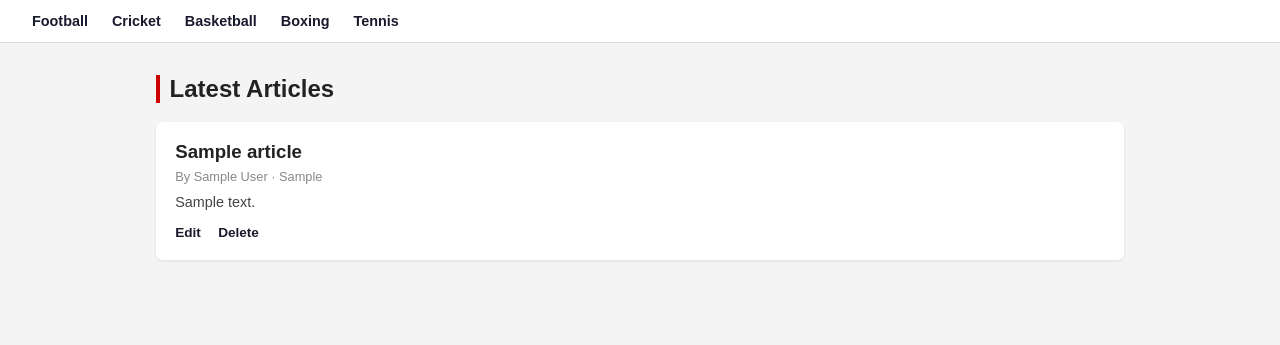
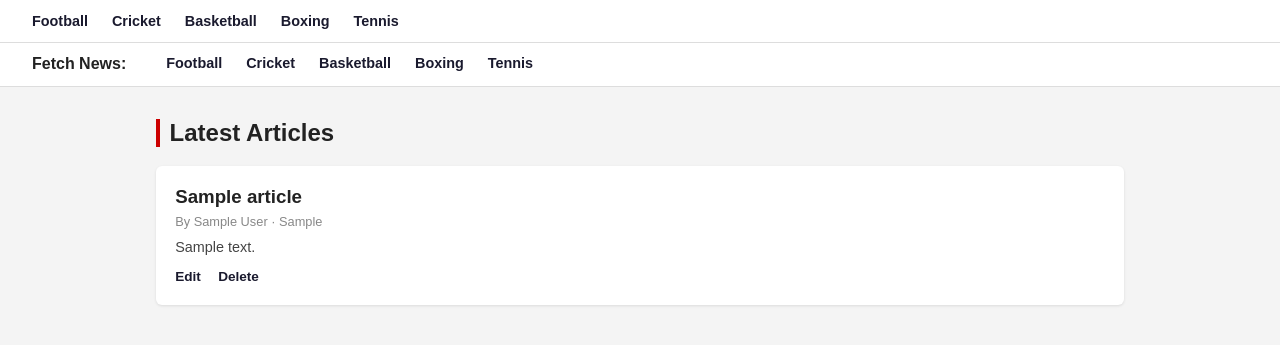
Before and after one commit to sulavvvvvgg/Sportsnews, a Flask app: page / in a window 1280 px wide. Shown: the part 62-407 px from the top of the page. Run offline with Flask 3, Linux system fonts and the light colour scheme; a user stored in the database is signed in; tables that the repository leaves empty hold one stand-in row (values such as "Sample post").

Commit message:
Fetched news tab

```diff
--- a/templates/index.html
+++ b/templates/index.html
@@ -29,6 +29,16 @@
         <a href="#">Boxing</a>
         <a href="#">Tennis</a>
     </div>
+    {% if current_user.is_authenticated and current_user.is_admin %}
+    <div class="category-bar">
+        <strong style="margin-right: 1rem;">Fetch News:</strong>
+        <a href="{{ url_for('fetch_news', sport='football') }}">Football</a>
+        <a href="{{ url_for('fetch_news', sport='cricket') }}">Cricket</a>
+        <a href="{{ url_for('fetch_news', sport='basketball') }}">Basketball</a>
+        <a href="{{ url_for('fetch_news', sport='boxing') }}">Boxing</a>
+        <a href="{{ url_for('fetch_news', sport='tennis') }}">Tennis</a>
+   </div>
+   {% endif %}
 
     <main>
         <h2>Latest Articles</h2>
```
